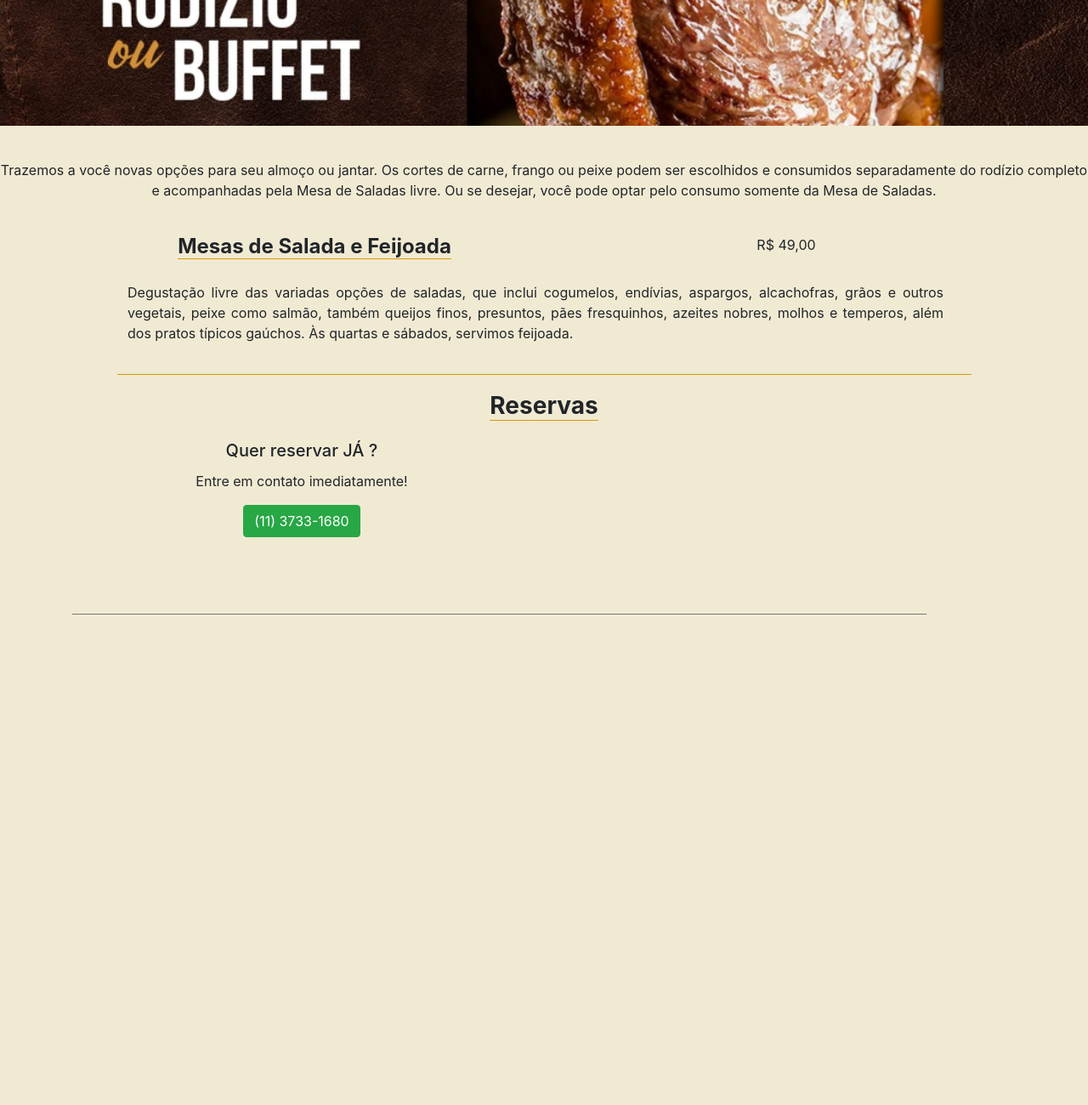
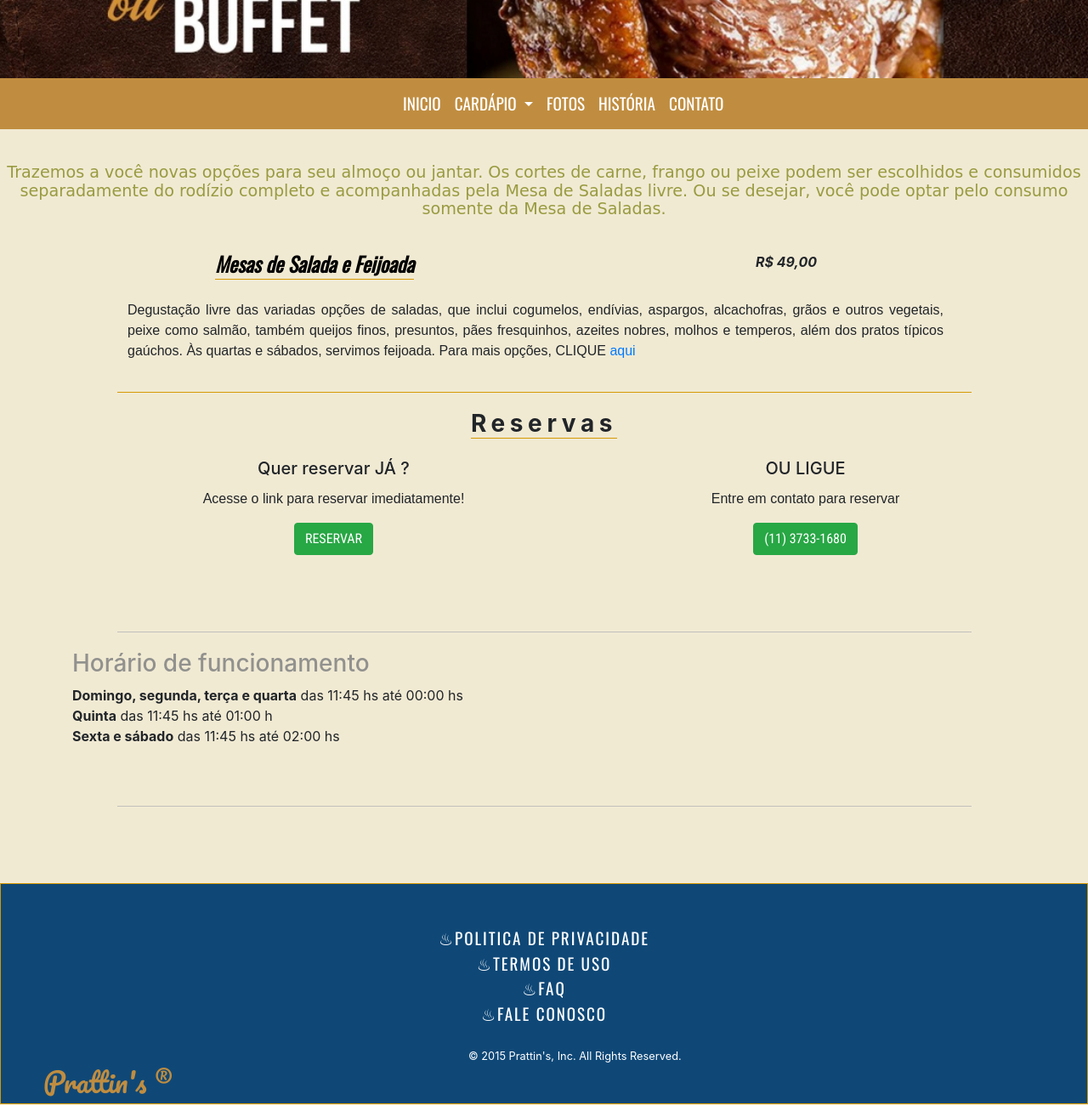
Before and after one commit to Guedix/site-create, a plain HTML site: page index.html in a window 1280 px wide. Shown: the part 432-1732 px from the top of the page at 85% size. Before the commit the page ends 1187 px from the top, so only its background shows below. Drawn offline with nearby package versions, Linux system fonts and the light colour scheme; a web font is replaced by a local one.

Commit message:
Criando página

```diff
--- /dev/null
+++ b/css/estilo.css
@@ -0,0 +1,49 @@
+/* CSS Document */
+
+html {
+	background-color:#F4F4F4;
+	font-family:"Trebuchet MS", Arial, Helvetica, sans-serif;
+	font-size:12px;
+}
+
+body {
+	width:560px;
+	border:1px solid #ddd;
+	margin:10px auto;
+	background-color:#FFF;
+	padding:10px 30px;
+	border-radius:5px;
+}
+
+h2 {
+	font-family:Georgia, "Times New Roman", Times, serif;
+	font-size:30px;
+	font-style:italic;
+	letter-spacing:-0.05em;
+	color:#C63;
+	margin:2px 0 15px;
+	text-shadow:1px 1px 2px #666;
+}
+
+input {
+	display:block;
+	margin-bottom:20px;
+	border:1px solid #999;
+	padding:8px;
+    border-radius:3px;
+}
+
+input:focus {
+	border:1px solid #ccc;
+	outline:none;
+}
+
+input[type=submit] {
+	width:100px;
+	color:#FFF;
+	background:linear-gradient(top, #F33, #933 );
+	background:-webkit-linear-gradient(top, #F33, #933 );
+	background:-moz-linear-gradient(top, #F33, #933 );
+	border:1px solid #333;
+	cursor:pointer;
+}
--- a/index.html
+++ b/index.html
@@ -1,8 +1,6 @@
 <!DOCTYPE html>
 
-
 <html>
-
 
     <head>
         <meta charset="UTF-8">
@@ -14,23 +12,46 @@
         <link rel="shortcut icon" href="logomenor.jpg.jpg" type="image/x-icon" />
 
         <link href="https://fonts.googleapis.com/css?family=Permanent+Marker" rel="stylesheet">
+        <link href="https://fonts.googleapis.com/css?family=Pacifico" rel="stylesheet">
+        <link href="https://fonts.googleapis.com/css?family=Permanent+Marker" rel="stylesheet">
+        <link href="https://fonts.googleapis.com/css?family=Oswald" rel="stylesheet">
+        <link href="https://fonts.googleapis.com/css?family=Fjalla+One" rel="stylesheet">
+        <link href="https://fonts.googleapis.com/css?family=Oswald" rel="stylesheet">
+        <link href="https://fonts.googleapis.com/css?family=Text+Me+One" rel="stylesheet">
+        <link href="https://fonts.googleapis.com/css?family=Roboto+Condensed" rel="stylesheet">
+        <link href="https://fonts.googleapis.com/css?family=Oswald" rel="stylesheet">
+        <link href="https://fonts.googleapis.com/css?family=Pacifico" rel="stylesheet">
+
     </head>
 
     <style>
     body {background-color: rgb(241, 234, 211);}
-    main { margin: 0 auto ; padding: 0 ;}
-
-    li a { font-family: 'Permanent Marker';}
+    li { color: black;}
+    li a { font-family: 'Oswald', sans-serif;}
+    ul li a:hover{ color: rgb(153, 155, 65);}
 
     .inicio { margin-top: 40px; text-align: center;}
+    .inicio p {
+            font-family: 'Mali', cursive;
+            font-size: 1.2em;
+            line-height: 1.1em;
+            color:  rgb(153, 155, 65);
+    }
+    h2 { color: #c08d40; clear:left ; margin-left: 50px; font-family: 'Pacifico', cursive;}
+    h4 { font-style: italic; font-family: 'Oswald', sans-serif; color: black;}
+    .preco { font-style: italic;}
     .row { margin-top: 40px; text-align: center;}
 
-    .textos { margin: center; margin-left: 150px;}
+    .textos { margin: center; margin-left: 150px; font-family: 'Text Me One', sans-serif;}
 
     .efect:hover { transform: (1.5); transition: 0.10s;}
 
 
-
+    footer { width: 100%; height: 260px; margin-top: 90px; background: rgb(15, 72, 119); border: solid 1px #d59903;}
+    footer ul {  text-align: center; margin-top:50px; margin-bottom: 20px;}
+    footer ul li { font-family: 'Fjalla One', sans-serif; letter-spacing: 0.1em; font-size: 1.2em; flex: 1;}
+    footer ul li a {color: white; text-decoration: none; cursor: pointer;}
+    footer small { text-align: center; margin-top: 50px; color: white; margin-left: 550px;}
 
     </style>
 
@@ -38,7 +59,9 @@
 
   <!-- Navbar -->
   <main>
-        <nav class="navbar navbar-expand-lg navbar-light" id="navbar" style="background-color: #2c1a03;" >
+      <img src="img/churras.jpg" width="100%">
+
+        <nav class="navbar navbar-expand-lg navbar-light" id="navbar" style="background-color: #c08d40;" >
           <!--<a class="navbar-brand" href="index.html">
             <img src="img/logos/logomenor.jpg.jpg" height="50"> Prattin's</a>-->
           <button class="navbar-toggler" type="button" data-toggle="collapse" data-target="#navbarSupportedContent" aria-controls="navbarSupportedContent"
@@ -46,8 +69,8 @@
             <span class="navbar-toggler-icon"></span>
           </button>
 
-          <div class="collapse navbar-collapse" id="navbarSupportedContent">
-            <ul class="navbar-nav mr-auto">
+          <div class="collapse navbar-collapse" id="navbarSupportedContent" style="margin-left: 450px;">
+            <ul class="navbar-nav mr-auto" style="font-size: 1.2em" style="Word-spacing: 0.5em;">
               <li class="nav-item active">
                 <a class="nav-link text-white" href="index.html">INICIO
                   <span class="sr-only">(current)</span>
@@ -56,10 +79,10 @@
               <li class="nav-item dropdown">
                 <a class="nav-link dropdown-toggle text-white" wm-link="#" id="navbarDropdown" role="button" data-toggle="dropdown"
                   aria-haspopup="true" aria-expanded="false">
-                  ESCOLHA SEU PRATO
+                  CARDÁPIO
                 </a>
                 <div class="dropdown-menu" aria-labelledby="navbarDropdown">
-                  <a class="dropdown-item" wm-link="kitmedia.html">Prato Executivo</a>
+                  <a class="dropdown-item" wm-link="kitmedia.html">CARDÁPIO</a>
                   <div class="dropdown-divider"></div>
                   <a class="dropdown-item" wm-link="kitpequena.html">Kitnet Pequena</a>
                   <a class="dropdown-item" wm-link="kitgrande.html">Kitnet Grande</a>
@@ -78,8 +101,6 @@
             </ul>
         </nav>
 
-  <img src="img/churras.jpg" width="100%">
-
          <!--Texto inicial-->
 
          <div class=" inicio col-md-offset-2">
@@ -87,35 +108,63 @@
          </div>
 
           <div class="row container">
-            <div class="col-sm-8"><h4><strong style="font-weight:bolder; border-bottom: solid 1px #d59903">Mesas de Salada e Feijoada</strong></h4></div>
-            <div class="col-sm-4">R$ 49,00</div>
 
-             <p class="textos text-justify" style="margin-top: 20px;">Degustação livre das variadas opções de saladas, que inclui cogumelos, endívias, aspargos, alcachofras, grãos e outros vegetais, peixe como salmão, também queijos finos, presuntos, pães fresquinhos, azeites nobres, molhos e temperos, além dos pratos típicos gaúchos. Às quartas e sábados, servimos feijoada.</p>
+                <div class="col-sm-8"><h4><strong style="font-weight:bolder; border-bottom: solid 1px #d59903">Mesas de Salada e Feijoada</strong></h4></div>
+                <div class="col-sm-4 preco"><b>R$ 49,00 </b></div>
+
+                <p class="textos text-justify" style="margin-top: 20px;">Degustação livre das variadas opções de saladas, que inclui cogumelos, endívias, aspargos, alcachofras, grãos e outros vegetais, peixe como salmão, também queijos finos, presuntos, pães fresquinhos, azeites nobres, molhos e temperos, além dos pratos típicos gaúchos. Às quartas e sábados, servimos feijoada. Para mais opções, CLIQUE <a href="">aqui</a></p>
 
           </div>
 
           <hr style=" width: 1005px; height:1px; border:none; color:#d59903; background-color:#d59903; margin-top: 0px; margin-bottom: 0px; margin-top: 20px;"/>
 
-            <div class="container" style="margin-top: 20px;">
-                <h3 style="text-align:center;"><strong style="font-weight:bolder; border-bottom: solid 1px #d59903;">Reservas</strong></h3>
-                <div class="row" style="margin-top: -5px;">
-                  <div class="col-sm-6">
-                    <div class="card" style="background-color: rgb(241, 234, 211); border: 0px;" >
-                      <div class="card-body">
-                        <h5 class="card-title">Quer reservar JÁ ?</h5>
-                        <p class="card-text">Entre em contato imediatamente!</p>
-                        <a href="#" class="btn btn-success efect">(11) 3733-1680</a>
-                      </div>
+          <h3 style="text-align:center; margin-top: 20px; letter-spacing: 0.2em; "><strong style="font-weight:bolder; border-bottom: solid 1px #d59903;">Reservas</strong></h3>
 
+          <div class="container row" style="margin-left: 100px; margin-top: -4px;">
+            <div class="col-sm-6">
+              <div class="card" style="background-color: rgb(241, 234, 211); border: 0px;">
+                <div class="card-body">
+                  <h5 class="card-title">Quer reservar JÁ ?</h5>
+                  <p class="card-text" style="font-family: 'Text Me One', sans-serif;">Acesse o link para reservar imediatamente!</p>
+                  <a href="reserva.html" class="btn btn-success" style="font-family: 'Roboto Condensed', sans-serif;">RESERVAR</a>
+                </div>
+              </div>
             </div>
+            <div class="col-sm-6">
+              <div class="card" style="background-color: rgb(241, 234, 211); border: 0px;">
+                <div class="card-body">
+                  <h5 class="card-title">OU LIGUE</h5>
+                  <p class="card-text" style="font-family: 'Text Me One', sans-serif;">Entre em contato para reservar</p>
+                  <a href="#" class="btn btn-success" style="font-family: 'Roboto Condensed', sans-serif;">(11) 3733-1680</a>
+                </div>
+              </div>
+            </div>
+          </div>
 
-          <hr style=" width: 1005px; height:1px; border:none; color: #424241; background-color:#777774; margin-top: 0px; margin-bottom: 0px; margin-top: 70px;"/>
+          <hr style=" width: 1005px; height:1px; border:none; color: #beb8b8; background-color:#c0c0bc; margin-top: 0px; margin-bottom: 0px; margin-top: 70px;"/>
+
+           <div class="container" style="margin-top: 20px;">
+
+               <h3 style="color: #91918e">Horário de funcionamento</h3>
+               <p style="text-align: left"><b>Domingo, segunda, terça e quarta</b> das 11:45 hs até 00:00 hs<br>
+                <b>Quinta</b> das 11:45 hs até 01:00 h<br>
+                <b>Sexta e sábado</b> das 11:45 hs até 02:00 hs</p>
+           </div>
+
+           <hr style=" width: 1005px; height:1px; border:none; color: #d4d0d0; background-color:#c0c0bc; margin-top: 0px; margin-bottom: 0px; margin-top: 70px;"/>
+
+           <footer>
+                    <ul class="list-inline">
+                      <li><a href="#">♨POLITICA DE PRIVACIDADE</a></li>
+                      <li><a href="#">♨TERMOS DE USO</a></li>
+                      <li><a href="#">♨FAQ</a></li>
+                      <li><a href="#">♨FALE CONOSCO</a></li>
+                    </ul>
+                    <small>© 2015 Prattin's, Inc. All Rights Reserved.</small>
+                    <h2>Prattin's ®</h2>
+           </footer>
+
   </main>
-  <!-- Título -->
-
-
-    <main class="p-3" wm-link-destino></main>
-    <!-- padding 3 -->
 
     <script src="js/jquery.min.js"></script>
     <script src="js/popper.min.js"></script>
```
Also changed, not shown: reserva.html (added, +53 -0 lines).
